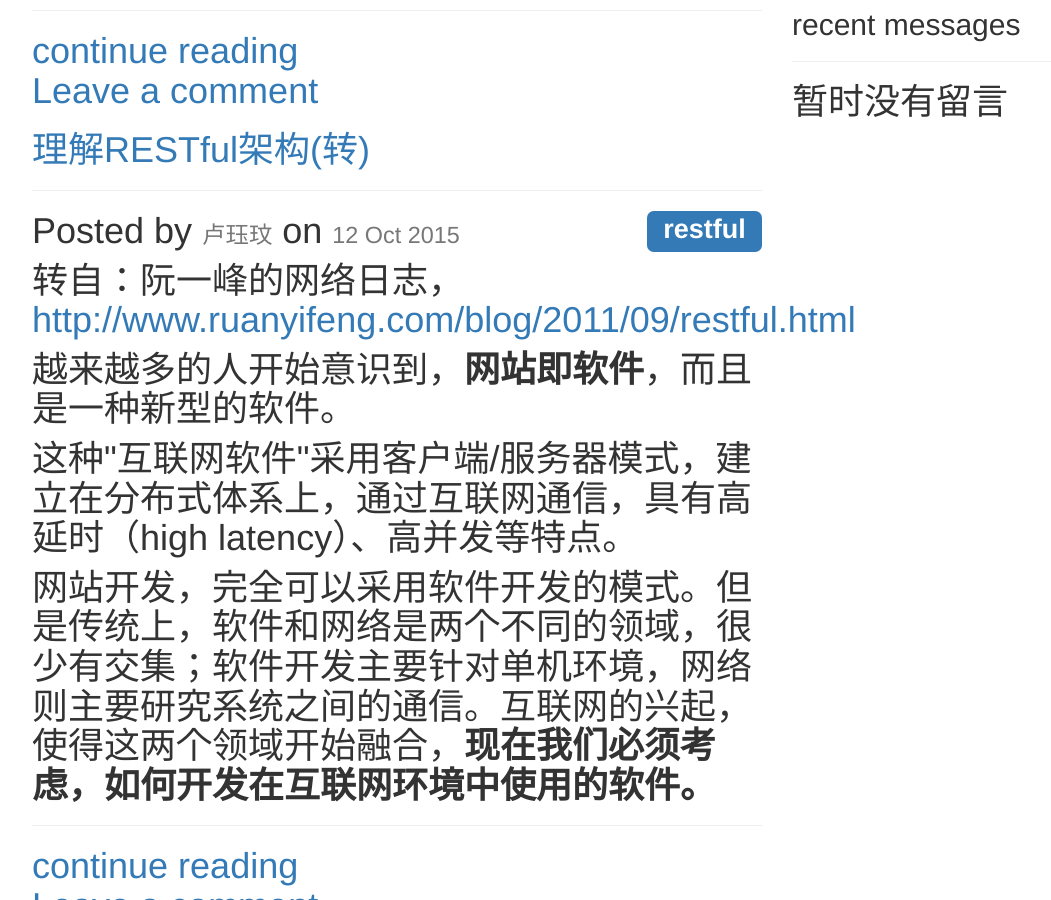
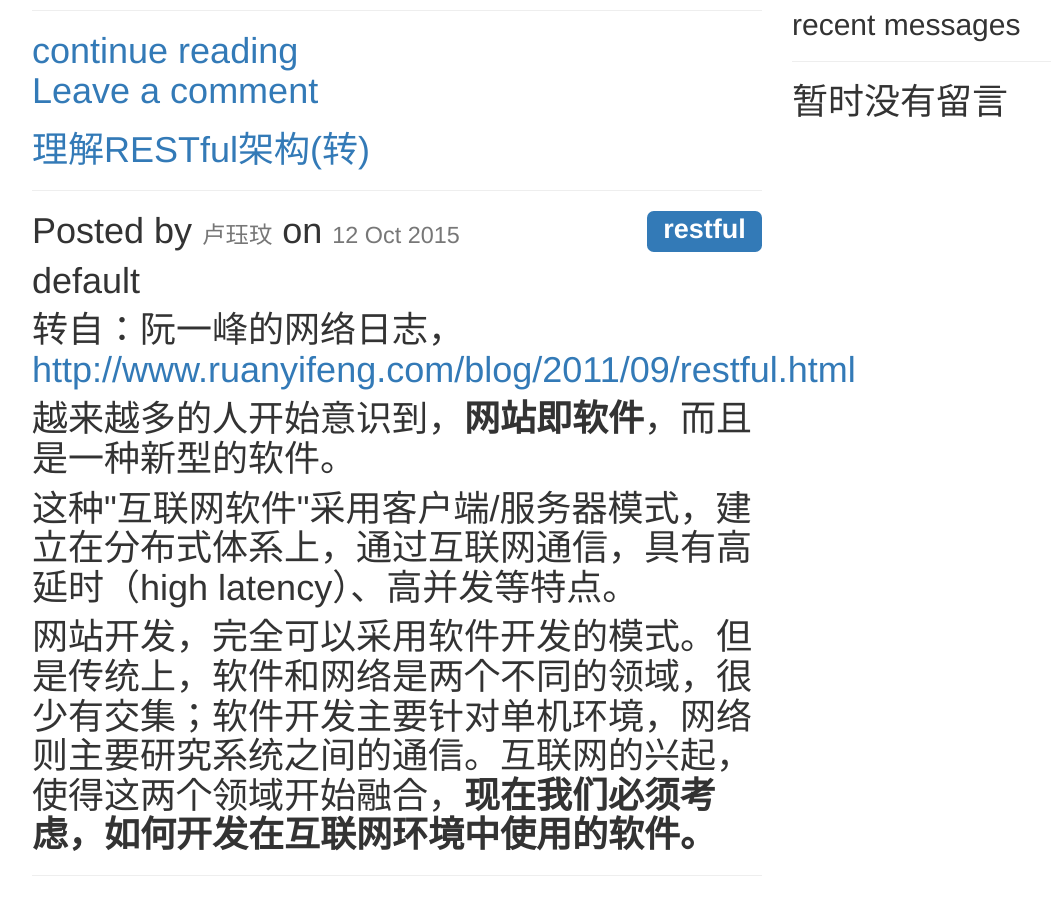
Before and after one commit to juemin90/juemin90.github.io, a Jekyll site: the page built from blog/index.html, in a window 1280 px wide and 900 px high, scrolled down 1193 px. Shown: the whole window, without its empty margins (53-1104 px from the left). Built offline with Jekyll 4.4.1, drawn with Linux system fonts in a browser that asks for light colours; nearby versions of some CDN libraries.

Commit message:
default layout

```diff
--- a/blog/_posts/2015-10-12-restful_structure.html
+++ b/blog/_posts/2015-10-12-restful_structure.html
@@ -1,8 +1,10 @@
 ---
-layout: blog
+layout: default
 title: 理解RESTful架构(转)
 theme: restful
 ---
+<p>{{page.layout}}</p>
+
 <p>转自：阮一峰的网络日志，<a href="http://www.ruanyifeng.com/blog/2011/09/restful.html">http://www.ruanyifeng.com/blog/2011/09/restful.html</a></p>
 
 <p>越来越多的人开始意识到，<strong>网站即软件</strong>，而且是一种新型的软件。</p>
```
